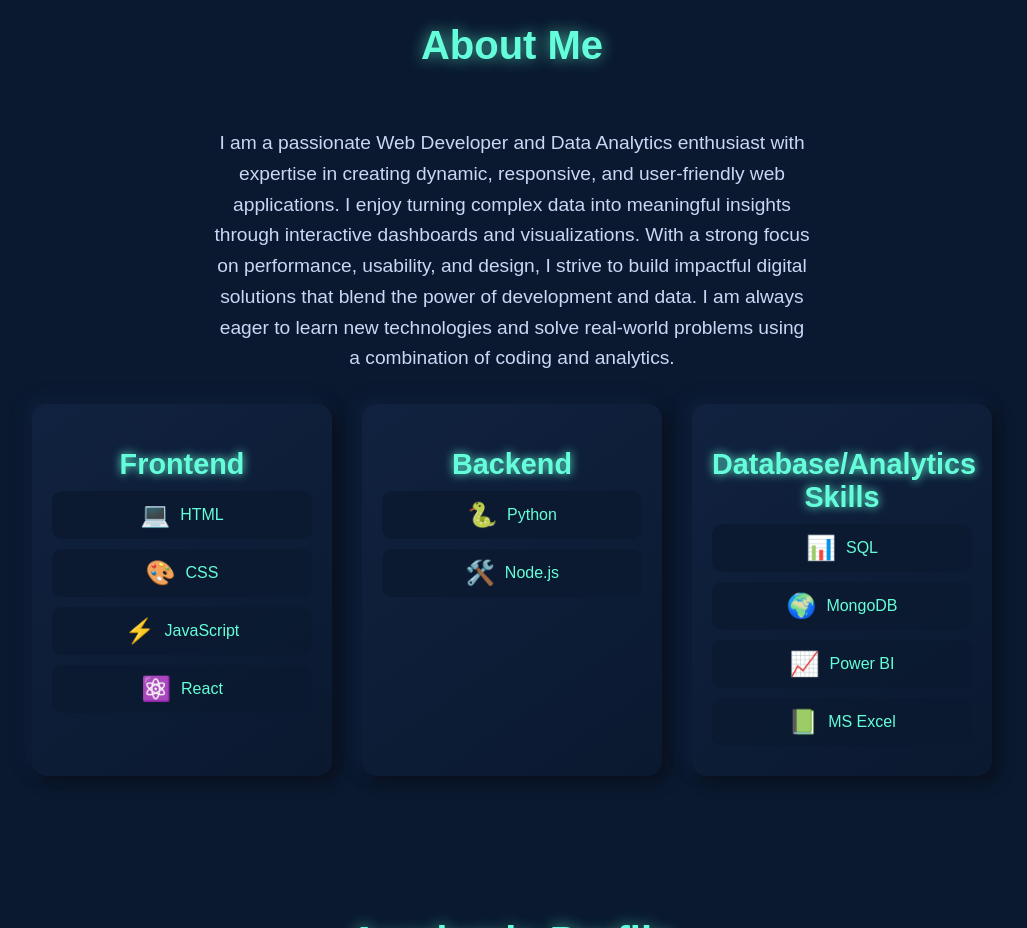
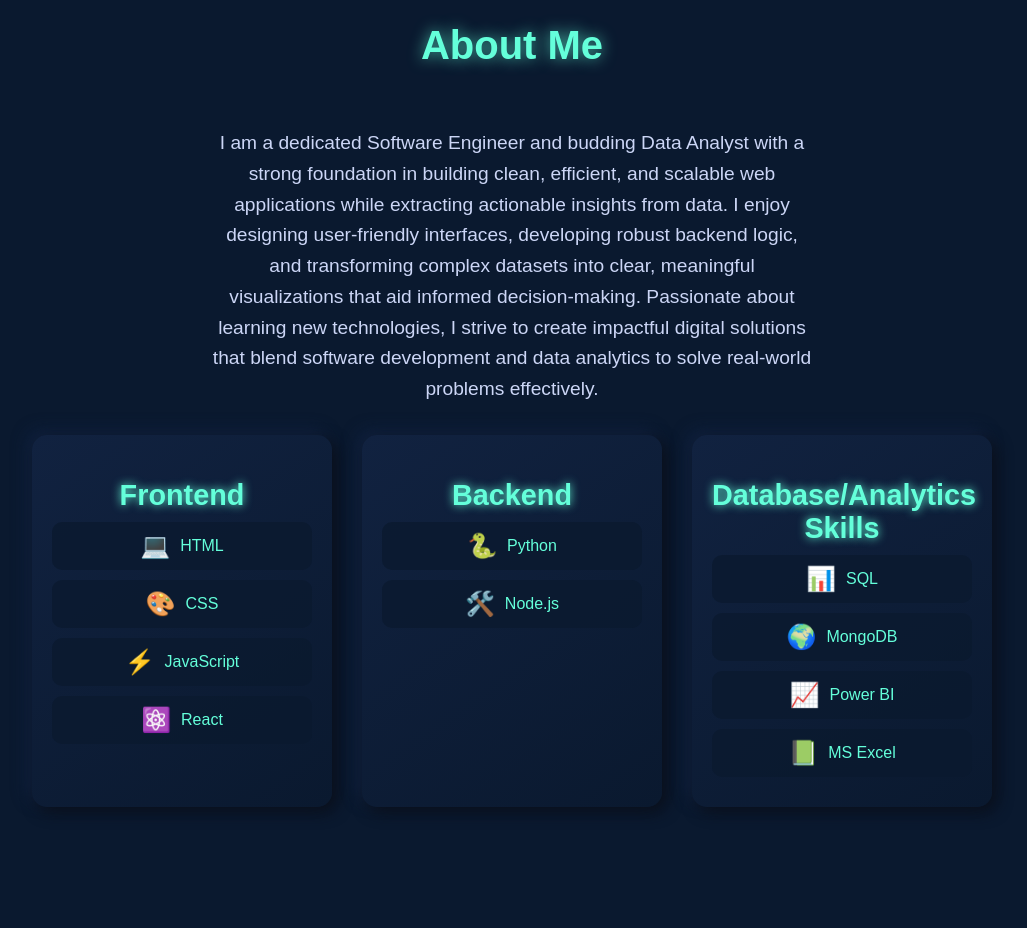
Before and after one commit to neelu2557/Portfolio, a plain HTML site: page index.html in a window 1280 px wide. Shown: the part 940-1868 px from the top of the page, without its empty margins (128-1155 px from the left). Drawn offline with Linux system fonts and the light colour scheme.

Commit message:
Merged remote with local

```diff
--- a/index.html
+++ b/index.html
@@ -51,7 +51,7 @@
     <section id="about" class="about-section">
         <h1 class="section-heading">About Me</h1>
         <p class="about-description">
-            I am a passionate Web Developer and Data Analytics enthusiast with expertise in creating dynamic, responsive, and user-friendly web applications. I enjoy turning complex data into meaningful insights through interactive dashboards and visualizations. With a strong focus on performance, usability, and design, I strive to build impactful digital solutions that blend the power of development and data. I am always eager to learn new technologies and solve real-world problems using a combination of coding and analytics.
+           I am a dedicated Software Engineer and budding Data Analyst with a strong foundation in building clean, efficient, and scalable web applications while extracting actionable insights from data. I enjoy designing user-friendly interfaces, developing robust backend logic, and transforming complex datasets into clear, meaningful visualizations that aid informed decision-making. Passionate about learning new technologies, I strive to create impactful digital solutions that blend software development and data analytics to solve real-world problems effectively.
         </p>
 
         <div class="skills-container">
```
Also changed, not shown: 1 other file.
